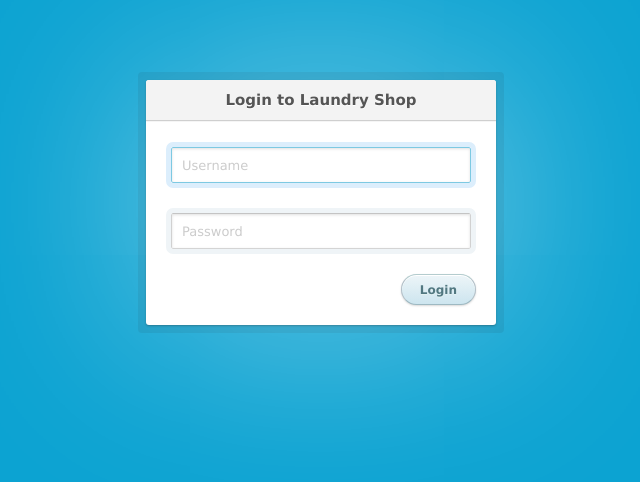
After one commit to winex01/exam, a PHP site: page /login.php in a window 1280 px wide. The commit adds this page. Shown: the top 482 px of the page, without its empty margins (319-959 px from the left). Run offline with PHP 8.4, Linux system fonts and the light colour scheme.

Commit message:
add login template

```diff
--- /dev/null
+++ b/assets/css/style.css
@@ -0,0 +1,268 @@
+html, body, div, span, applet, object, iframe,
+h1, h2, h3, h4, h5, h6, p, blockquote, pre,
+a, abbr, acronym, address, big, cite, code,
+del, dfn, em, img, ins, kbd, q, s, samp,
+small, strike, strong, sub, sup, tt, var,
+b, u, i, center,
+dl, dt, dd, ol, ul, li,
+fieldset, form, label, legend,
+table, caption, tbody, tfoot, thead, tr, th, td,
+article, aside, canvas, details, embed,
+figure, figcaption, footer, header, hgroup,
+menu, nav, output, ruby, section, summary,
+time, mark, audio, video {
+  margin: 0;
+  padding: 0;
+  border: 0;
+  font-size: 100%;
+  font: inherit;
+  vertical-align: baseline;
+}
+
+article, aside, details, figcaption, figure,
+footer, header, hgroup, menu, nav, section {
+  display: block;
+}
+
+body {
+  line-height: 1;
+}
+
+ol, ul {
+  list-style: none;
+}
+
+blockquote, q {
+  quotes: none;
+}
+
+blockquote:before, blockquote:after,
+q:before, q:after {
+  content: '';
+  content: none;
+}
+
+table {
+  border-collapse: collapse;
+  border-spacing: 0;
+}
+
+.about {
+  margin: 70px auto 40px;
+  padding: 8px;
+  width: 260px;
+  font: 10px/18px 'Lucida Grande', Arial, sans-serif;
+  color: #666;
+  text-align: center;
+  text-shadow: 0 1px rgba(255, 255, 255, 0.25);
+  background: #eee;
+  background: rgba(250, 250, 250, 0.8);
+  border-radius: 4px;
+  background-image: -webkit-linear-gradient(top, rgba(0, 0, 0, 0), rgba(0, 0, 0, 0.1));
+  background-image: -moz-linear-gradient(top, rgba(0, 0, 0, 0), rgba(0, 0, 0, 0.1));
+  background-image: -o-linear-gradient(top, rgba(0, 0, 0, 0), rgba(0, 0, 0, 0.1));
+  background-image: linear-gradient(to bottom, rgba(0, 0, 0, 0), rgba(0, 0, 0, 0.1));
+  -webkit-box-shadow: inset 0 1px rgba(255, 255, 255, 0.3), inset 0 0 0 1px rgba(255, 255, 255, 0.1), 0 0 6px rgba(0, 0, 0, 0.2);
+  box-shadow: inset 0 1px rgba(255, 255, 255, 0.3), inset 0 0 0 1px rgba(255, 255, 255, 0.1), 0 0 6px rgba(0, 0, 0, 0.2);
+}
+.about a {
+  color: #333;
+  text-decoration: none;
+  border-radius: 2px;
+  -webkit-transition: background 0.1s;
+  -moz-transition: background 0.1s;
+  -o-transition: background 0.1s;
+  transition: background 0.1s;
+}
+.about a:hover {
+  text-decoration: none;
+  background: #fafafa;
+  background: rgba(255, 255, 255, 0.7);
+}
+
+.about-links {
+  height: 30px;
+}
+.about-links > a {
+  float: left;
+  width: 50%;
+  line-height: 30px;
+  font-size: 12px;
+}
+
+.about-author {
+  margin-top: 5px;
+}
+.about-author > a {
+  padding: 1px 3px;
+  margin: 0 -1px;
+}
+
+/*
+ * Copyright (c) 2012-2013 Thibaut Courouble
+ * http://www.cssflow.com
+ *
+ * Licensed under the MIT License:
+ * http://www.opensource.org/licenses/mit-license.php
+ */
+body {
+  font: 13px/20px 'Lucida Grande', Tahoma, Verdana, sans-serif;
+  color: #404040;
+  background: #0ca3d2;
+}
+
+.container {
+  margin: 80px auto;
+  width: 640px;
+}
+
+.login {
+  position: relative;
+  margin: 0 auto;
+  padding: 20px 20px 20px;
+  width: 310px;
+  background: white;
+  border-radius: 3px;
+  -webkit-box-shadow: 0 0 200px rgba(255, 255, 255, 0.5), 0 1px 2px rgba(0, 0, 0, 0.3);
+  box-shadow: 0 0 200px rgba(255, 255, 255, 0.5), 0 1px 2px rgba(0, 0, 0, 0.3);
+}
+.login:before {
+  content: '';
+  position: absolute;
+  top: -8px;
+  right: -8px;
+  bottom: -8px;
+  left: -8px;
+  z-index: -1;
+  background: rgba(0, 0, 0, 0.08);
+  border-radius: 4px;
+}
+.login h1 {
+  margin: -20px -20px 21px;
+  line-height: 40px;
+  font-size: 15px;
+  font-weight: bold;
+  color: #555;
+  text-align: center;
+  text-shadow: 0 1px white;
+  background: #f3f3f3;
+  border-bottom: 1px solid #cfcfcf;
+  border-radius: 3px 3px 0 0;
+  background-image: -webkit-linear-gradient(top, whiteffd, #eef2f5);
+  background-image: -moz-linear-gradient(top, whiteffd, #eef2f5);
+  background-image: -o-linear-gradient(top, whiteffd, #eef2f5);
+  background-image: linear-gradient(to bottom, whiteffd, #eef2f5);
+  -webkit-box-shadow: 0 1px whitesmoke;
+  box-shadow: 0 1px whitesmoke;
+}
+.login p {
+  margin: 20px 0 0;
+}
+.login p:first-child {
+  margin-top: 0;
+}
+.login input[type=text], .login input[type=password] {
+  width: 278px;
+}
+.login p.remember_me {
+  float: left;
+  line-height: 31px;
+}
+.login p.remember_me label {
+  font-size: 12px;
+  color: #777;
+  cursor: pointer;
+}
+.login p.remember_me input {
+  position: relative;
+  bottom: 1px;
+  margin-right: 4px;
+  vertical-align: middle;
+}
+.login p.submit {
+  text-align: right;
+}
+
+.login-help {
+  margin: 20px 0;
+  font-size: 11px;
+  color: white;
+  text-align: center;
+  text-shadow: 0 1px #2a85a1;
+}
+.login-help a {
+  color: #cce7fa;
+  text-decoration: none;
+}
+.login-help a:hover {
+  text-decoration: underline;
+}
+
+:-moz-placeholder {
+  color: #c9c9c9 !important;
+  font-size: 13px;
+}
+
+::-webkit-input-placeholder {
+  color: #ccc;
+  font-size: 13px;
+}
+
+input {
+  font-family: 'Lucida Grande', Tahoma, Verdana, sans-serif;
+  font-size: 14px;
+}
+
+input[type=text], input[type=password] {
+  margin: 5px;
+  padding: 0 10px;
+  width: 200px;
+  height: 34px;
+  color: #404040;
+  background: white;
+  border: 1px solid;
+  border-color: #c4c4c4 #d1d1d1 #d4d4d4;
+  border-radius: 2px;
+  outline: 5px solid #eff4f7;
+  -moz-outline-radius: 3px;
+  -webkit-box-shadow: inset 0 1px 3px rgba(0, 0, 0, 0.12);
+  box-shadow: inset 0 1px 3px rgba(0, 0, 0, 0.12);
+}
+input[type=text]:focus, input[type=password]:focus {
+  border-color: #7dc9e2;
+  outline-color: #dceefc;
+  outline-offset: 0;
+}
+
+input[type=submit] {
+  padding: 0 18px;
+  height: 29px;
+  font-size: 12px;
+  font-weight: bold;
+  color: #527881;
+  text-shadow: 0 1px #e3f1f1;
+  background: #cde5ef;
+  border: 1px solid;
+  border-color: #b4ccce #b3c0c8 #9eb9c2;
+  border-radius: 16px;
+  outline: 0;
+  -webkit-box-sizing: content-box;
+  -moz-box-sizing: content-box;
+  box-sizing: content-box;
+  background-image: -webkit-linear-gradient(top, #edf5f8, #cde5ef);
+  background-image: -moz-linear-gradient(top, #edf5f8, #cde5ef);
+  background-image: -o-linear-gradient(top, #edf5f8, #cde5ef);
+  background-image: linear-gradient(to bottom, #edf5f8, #cde5ef);
+  -webkit-box-shadow: inset 0 1px white, 0 1px 2px rgba(0, 0, 0, 0.15);
+  box-shadow: inset 0 1px white, 0 1px 2px rgba(0, 0, 0, 0.15);
+}
+input[type=submit]:active {
+  background: #cde5ef;
+  border-color: #9eb9c2 #b3c0c8 #b4ccce;
+  -webkit-box-shadow: inset 0 0 3px rgba(0, 0, 0, 0.2);
+  box-shadow: inset 0 0 3px rgba(0, 0, 0, 0.2);
+}
+
+.lt-ie9 input[type=text], .lt-ie9 input[type=password] {
+  line-height: 34px;
+}
--- a/index.php
+++ b/index.php
@@ -24,3 +24,5 @@
   </div>
   <hr>
 </div> <!-- /container -->
+
+<?php include_once('layouts/footer.php') ?>
--- /dev/null
+++ b/login.php
@@ -0,0 +1,24 @@
+<!DOCTYPE html>
+<html lang="en">
+<head>
+  <meta charset="utf-8">
+  <meta http-equiv="X-UA-Compatible" content="IE=edge,chrome=1">
+  <title>Login Form</title>
+  <link rel="stylesheet" href="assets/css/style.css">
+</head>
+<body>
+  <section class="container">
+    <div class="login">
+      <h1>Login to Laundry Shop</h1>
+      <form method="post" id="form-login">
+        <p><input autofocus type="text" id="username" value="" placeholder="Username" required></p>
+        <p><input type="password" id="password" value="" placeholder="Password" required></p>
+        <p class="submit"><input type="submit" name="commit" value="Login"></p>
+      </form>
+    </div>
+
+  </section>
+
+
+</body>
+</html>
```
